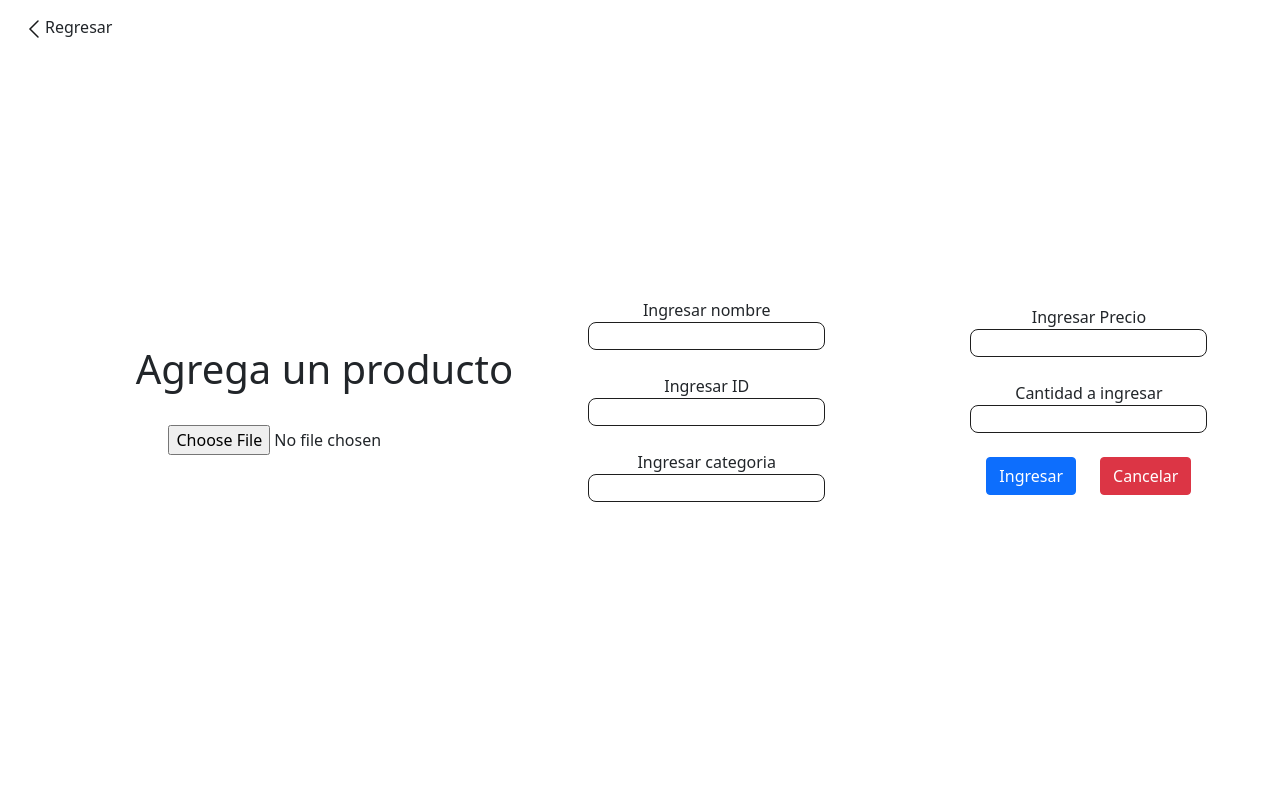
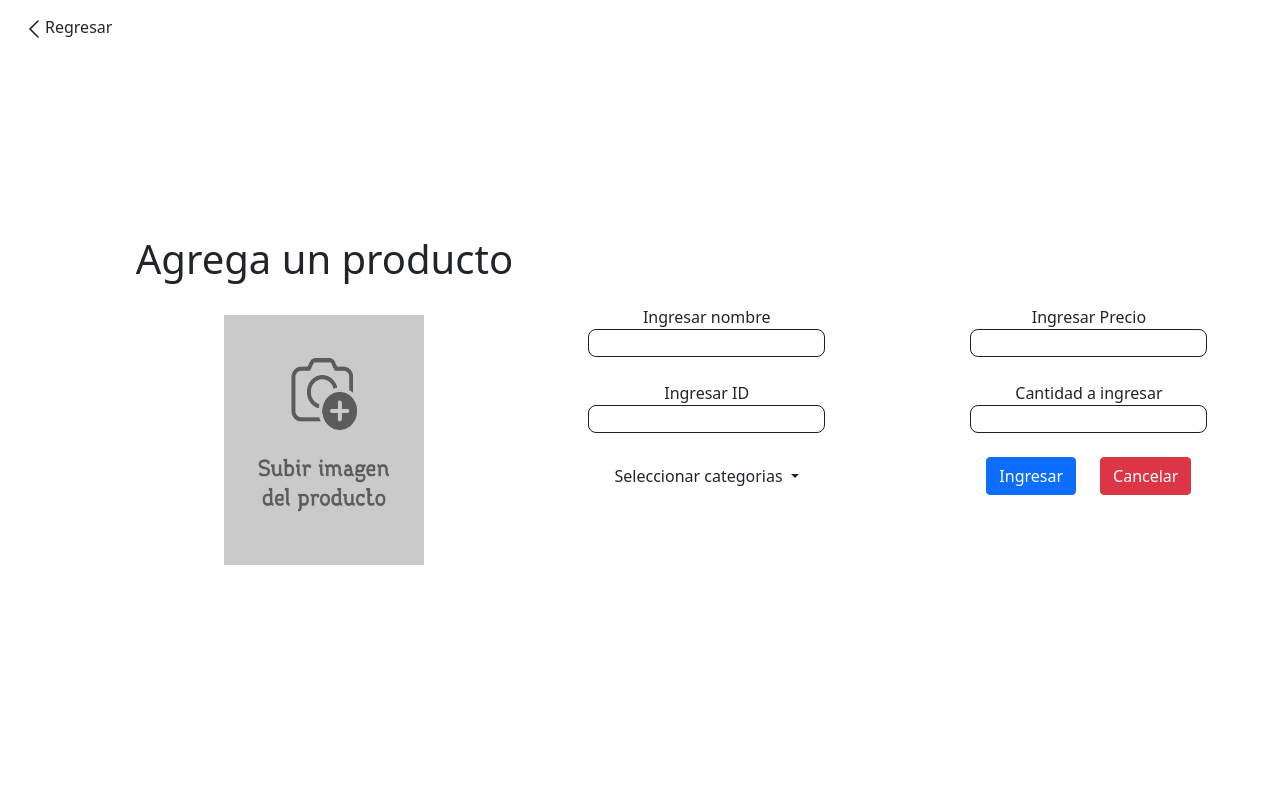
Before and after one commit to CristoSparda/Store-Project, a PHP site: page /store-project/CRUD/agregaProd.php in a window 1280 px wide. Run offline with PHP 8.4, Linux system fonts and the light colour scheme.

Commit message:
making the cateogries an dropdown option for better uses

```diff
--- a/CRUD/agregaProd.php
+++ b/CRUD/agregaProd.php
@@ -18,7 +18,10 @@
             <h1>Agrega un producto</h1>
             <br>
             <img src="" class="entrada" id="ImagenProducto" alt="">
-            <input id="imagen" type="file" name="imagen">
+            <label for="imagen">
+                <img src="../Images/agregar.jpg" class="entrada" style="display: block;" id="imgPrevia">
+            </label>
+            <input id="imagen" type="file" name="imagen" style="display: none;">
         </div>
         <div class="col d-flex flex-column align-items-center justify-content-center">
             <span>Ingresar nombre</span>
@@ -27,8 +30,20 @@
             <span>Ingresar ID</span>
             <input class="texto" type="number" name="id">
             <br>
-            <span>Ingresar categoria</span>
-            <input class="texto" type="text" name="categoria">
+            <div class="dropdown" name="categoria">
+                <button class="btn btn-succes dropdown-toggle" type="button" data-bs-toggle="dropdown" >
+                    Seleccionar categorias
+                </button>
+                <ul class="dropdown-menu">
+                    <li><a class="dropdown-item" href="#" value="Bebidas">Bebidas</a></li>
+                    <li><a class="dropdown-item" href="#" value="Comida">Comida</a></li>
+                    <li><a class="dropdown-item" href="#" value="Botanas">Botanas</a></li>
+                    <li><a class="dropdown-item" href="#" value="Limpieza">Limpieza</a></li>
+                    <li><a class="dropdown-item" href="#" value="Abarrotes">Abarrotes</a></li>
+                </ul>
+            </div>
+            <!-- <span>Ingresar categoria</span>
+            <input class="texto" type="text" name="categoria"> -->
         </div>
         <div class="col d-flex flex-column align-items-center justify-content-center">
             <span>Ingresar Precio</span>
@@ -55,10 +70,12 @@
 
     let output = document.getElementById("ImagenProducto");
     let input = document.getElementById("imagen");
+    let imgPrev = document.getElementById("imgPrevia");
 
     input.addEventListener("change", function(event){
         output.src = URL.createObjectURL(event.target.files[0]);
         input.style.display = "none";
+        imgPrev.style.display = "none";
         output.style.display = "block";
     });
 
```
Also changed, not shown: Logic/insertaProducto.php (+8 -8 lines), inventario.php (+7 -6 lines), Images/agregar.jpg (added).
